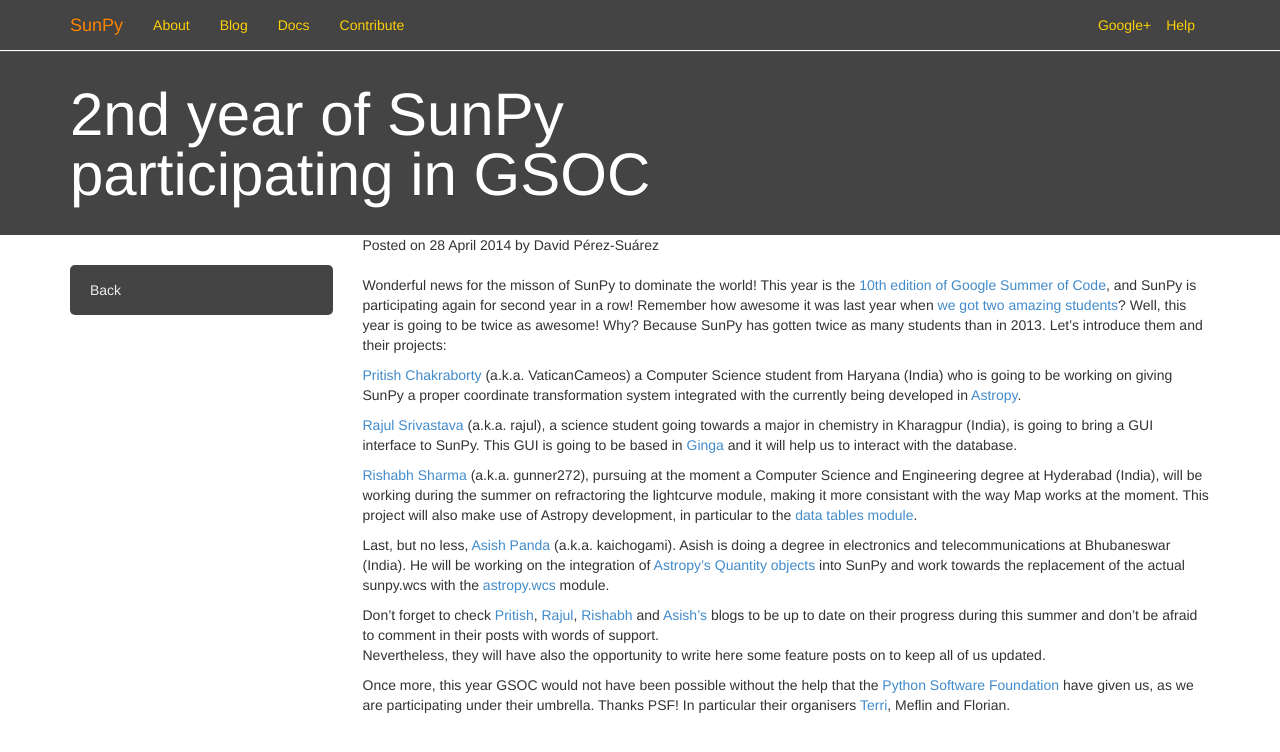
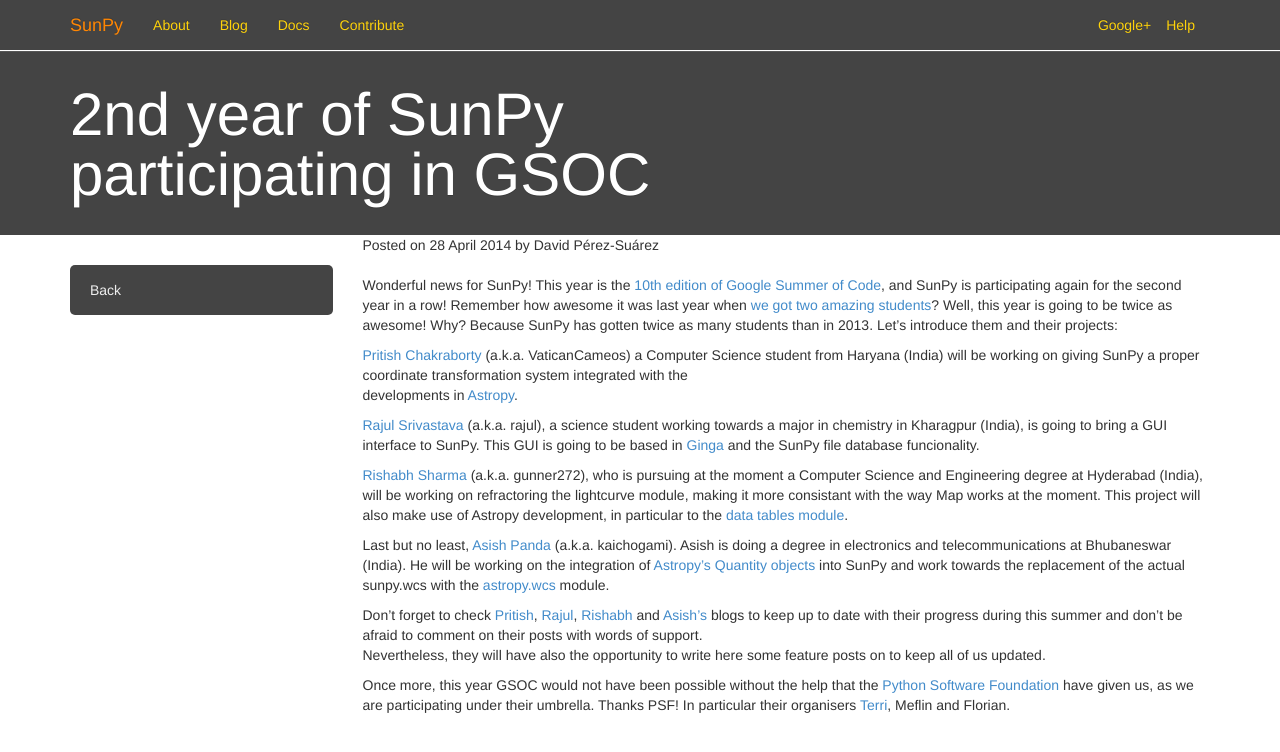
Before and after one commit to sunpy/sunpy.org, a Jekyll site: the page built from _posts/2014-04-28-gsoc-4-students.md, in a window 1280 px wide. Shown: the top 752 px of the page. Built offline with Jekyll 4.4.1, drawn with Linux system fonts in a browser that asks for light colours; nearby versions of some CDN libraries; Markdown is read by kramdown in place of the engine named in the settings; comment, search, counter and statistics services are not loaded.

Commit message:
Comments from the PR added to the post

```diff
--- a/_posts/2014-04-28-gsoc-4-students.md
+++ b/_posts/2014-04-28-gsoc-4-students.md
@@ -4,33 +4,33 @@
 author: David Pérez-Suárez
 ---
 
-Wonderful news for the misson of SunPy to dominate the world!  This year is the
+Wonderful news for SunPy!  This year is the
 [10th edition of Google Summer of Code](https://www.google-melange.com/gsoc/homepage/google/gsoc2014),
-and SunPy is participating again for second year in a row!
+and SunPy is participating again for the second year in a row!
 Remember how awesome it was last year when
 [we got two amazing students]({{ site.baseurl }}{{ 2013-05-28-gsoc-community-bonding.md }})?
 Well, this year is going to be twice as awesome! Why? Because SunPy has gotten
 twice as many students than in 2013.  Let's introduce them and their projects:
 
 [Pritish Chakraborty](https://github.com/VaticanCameos) (a.k.a. VaticanCameos)
-a Computer Science student from Haryana (India) who is going to be working on giving
-SunPy a proper coordinate transformation system integrated with the currently being
-developed in [Astropy](https://github.com/astropy/astropy-APEs/blob/master/APE5.rst).
+a Computer Science student from Haryana (India) will be working on giving
+SunPy a proper coordinate transformation system integrated with the
+developments in [Astropy](https://github.com/astropy/astropy-APEs/blob/master/APE5.rst).
 
 [Rajul Srivastava](https://github.com/rajul-iitkgp) (a.k.a. rajul),
-a science student going towards a major in chemistry in Kharagpur (India),
+a science student working towards a major in chemistry in Kharagpur (India),
 is going to bring a GUI interface to SunPy.
 This GUI is going to be based in [Ginga](https://github.com/ejeschke/ginga) and
-it will help us to interact with the database.
+the SunPy file database funcionality.
 
 [Rishabh Sharma](https://github.com/gunner272) (a.k.a. gunner272),
-pursuing at the moment a Computer Science and Engineering degree at Hyderabad (India),
-will be working during the summer on refractoring the lightcurve module, making it
+who is pursuing at the moment a Computer Science and Engineering degree at Hyderabad (India),
+will be working on refractoring the lightcurve module, making it
 more consistant with the way Map works at the moment.
 This project will also make use of Astropy development, in particular to
 the [data tables module](https://astropy.readthedocs.org/en/stable/table/index.html).
 
-Last, but no less, [Asish Panda](https://github.com/kaichogami) (a.k.a. kaichogami).
+Last but no least, [Asish Panda](https://github.com/kaichogami) (a.k.a. kaichogami).
 Asish is doing a degree in electronics and telecommunications at Bhubaneswar (India).
 He will be working on the integration of
 [Astropy's Quantity objects](https://astropy.readthedocs.org/en/stable/units/index.html)
@@ -43,8 +43,8 @@
 [Rajul](http://pettycoder.blogspot.in),
 [Rishabh](http://rishabhsharmagunner.wordpress.com/) and
 [Asish's](http://sunpygsoc.wordpress.com/)
-blogs to be up to date on their progress during this summer and don't be
-afraid to comment in their posts with words of support.
+blogs to keep up to date with their progress during this summer and don't be
+afraid to comment on their posts with words of support.
 Nevertheless, they will have also the opportunity to write here some feature posts
 on to keep all of us updated.
 
```
